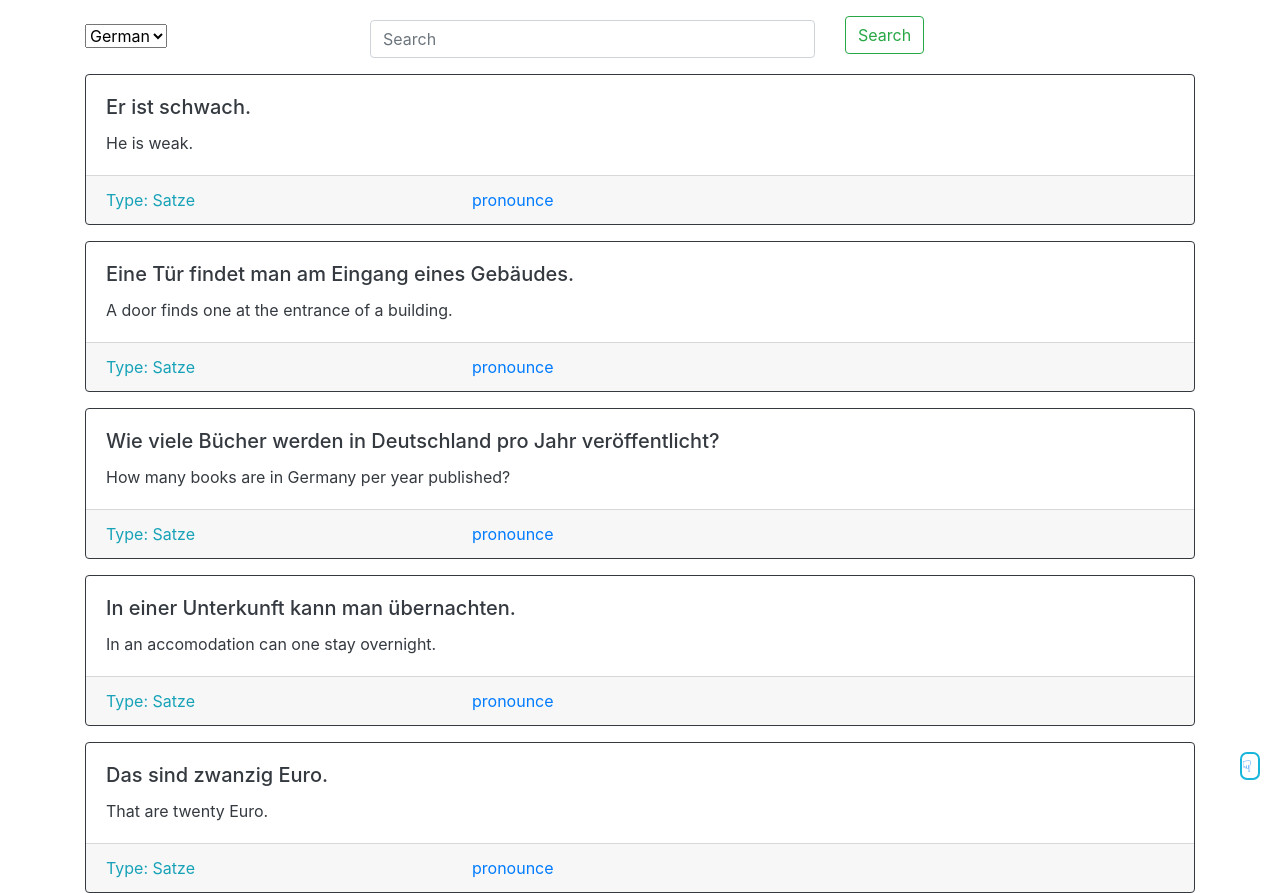
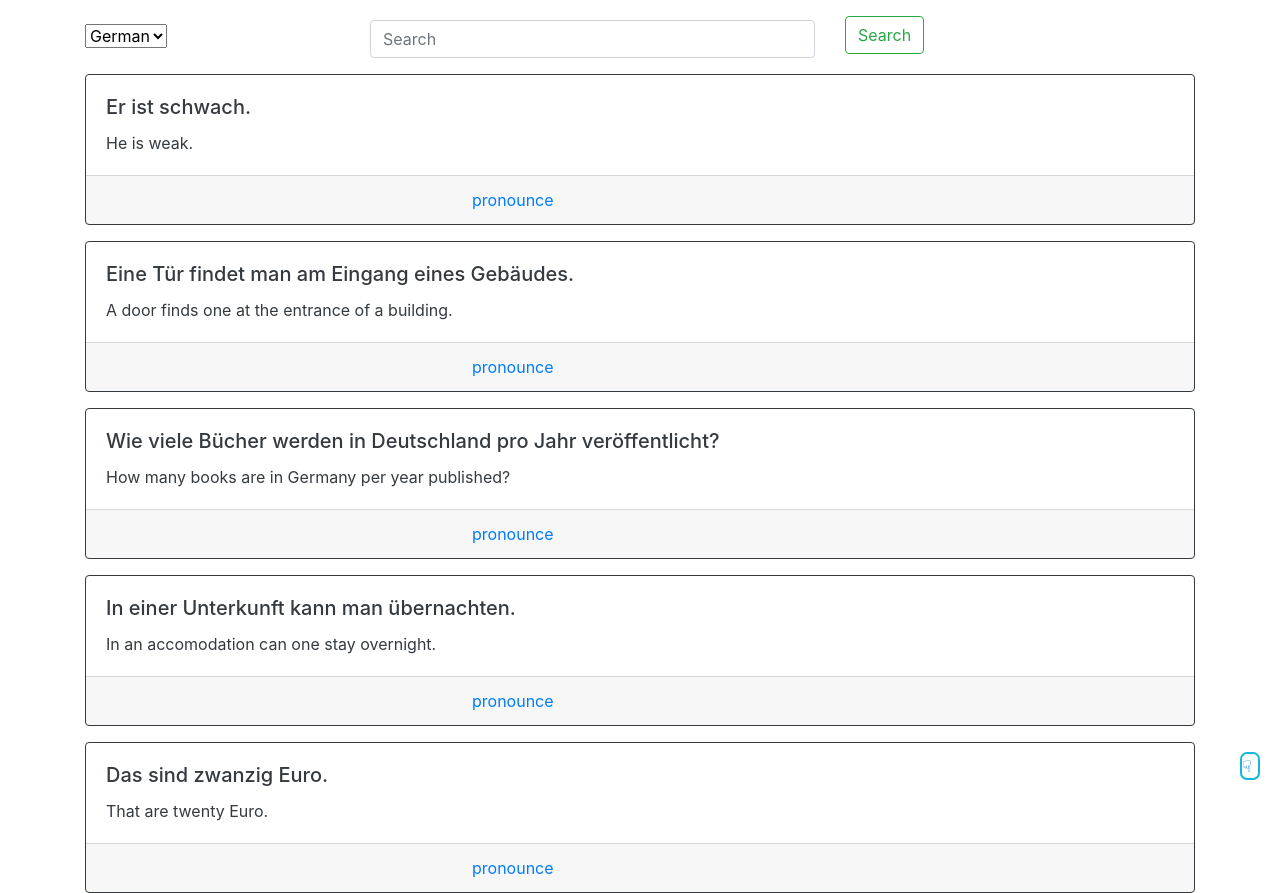
Before and after one commit to ketaec/ketaec.github.io, a plain HTML site: page sentences/index.html in a window 1280 px wide. Shown: the top 893 px of the page. Drawn offline with nearby package versions, Linux system fonts and the light colour scheme.

Commit message:
Update index.html

```diff
--- a/sentences/index.html
+++ b/sentences/index.html
@@ -83,7 +83,7 @@
               </div>
               <div class="card-footer text-info">
                 <div class="row">
-                  <div class="col-4">Type: Satze </div>
+                  <div class="col-4"> </div>
                   <div class="col-5"><a href="https://translate.google.com/translate_tts?ie=UTF-8&tl=de-DE&client=tw-ob&q=${elem.de}" rel="noopener noreferrer" target="_blank">pronounce</a> </div>
                   <div class="col-3"></div>
                 </div>
```
